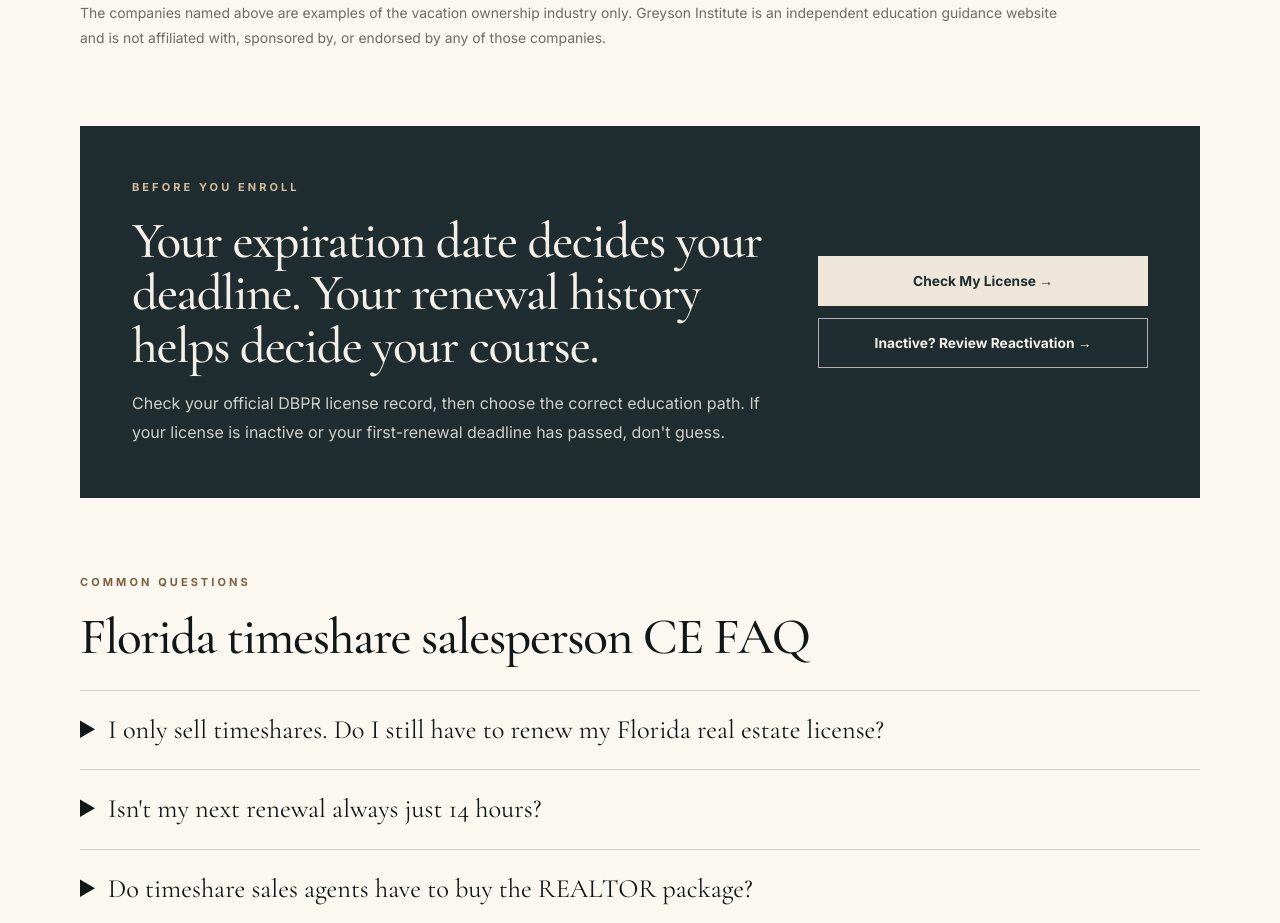
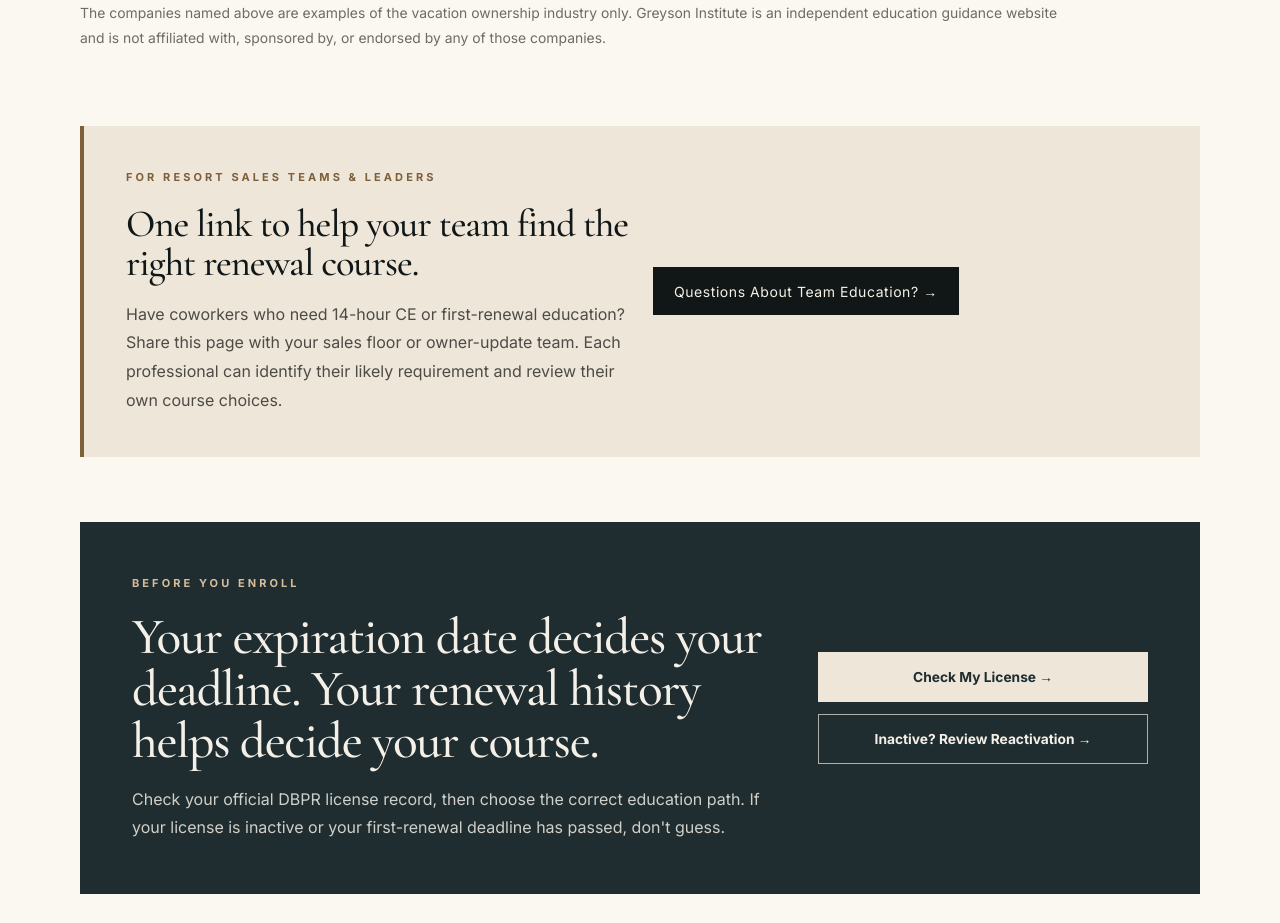
Before and after one commit to BrianLook/Greyson-Institute-Website, a Next.js app: page /florida-timeshare-sales-continuing-education in a window 1280 px wide. Shown: the part 2920-3843 px from the top of the page. Built offline with nearby package versions, Linux system fonts and the light colour scheme.

Commit message:
Support vacation ownership team referrals with clear contact pathway

```diff
--- a/app/florida-timeshare-sales-continuing-education/page.tsx
+++ b/app/florida-timeshare-sales-continuing-education/page.tsx
@@ -223,6 +223,37 @@ export default function FloridaTimeshareSalesEducationPage() {
           </p>
         </div>
 
+        <div
+          style={{
+            background: "#eee6d9",
+            borderLeft: "4px solid #7d5f3a",
+            display: "grid",
+            gridTemplateColumns: "repeat(auto-fit, minmax(min(100%, 260px), 1fr))",
+            alignItems: "center",
+            gap: "22px",
+            padding: "clamp(26px, 4vw, 42px)",
+            marginBottom: "65px",
+          }}
+        >
+          <div>
+            <p className="eyebrow">FOR RESORT SALES TEAMS &amp; LEADERS</p>
+            <h2 style={{ fontSize: "clamp(1.8rem, 3vw, 2.5rem)", marginBottom: "14px" }}>
+              One link to help your team find the right renewal course.
+            </h2>
+            <p style={{ color: "#4d4b46", lineHeight: 1.8, marginBottom: 0 }}>
+              Have coworkers who need 14-hour CE or first-renewal education?
+              Share this page with your sales floor or owner-update team.
+              Each professional can identify their likely requirement and
+              review their own course choices.
+            </p>
+          </div>
+          <div style={{ justifySelf: "start" }}>
+            <Link className="button" href="/contact">
+              Questions About Team Education? →
+            </Link>
+          </div>
+        </div>
+
         <div className="timeshare-verify">
           <div>
             <p className="eyebrow eyebrow--light">BEFORE YOU ENROLL</p>
```
